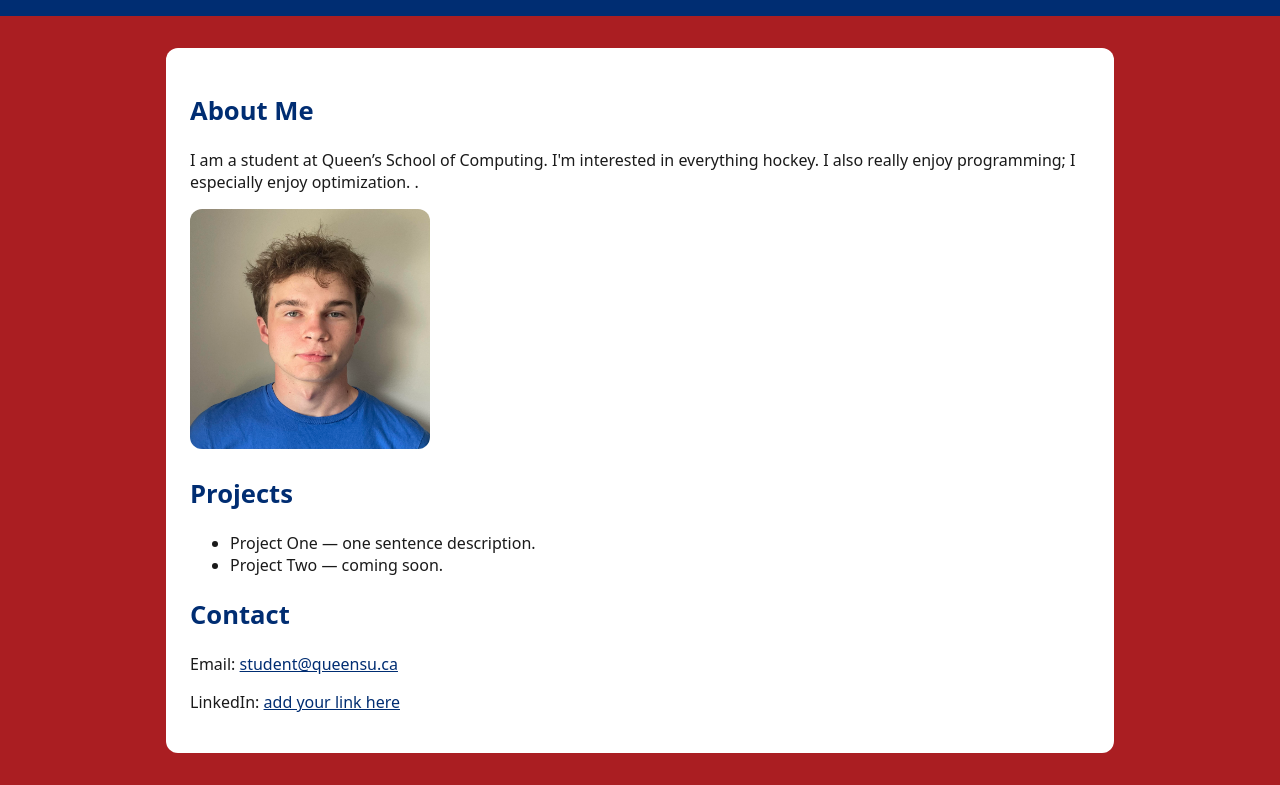
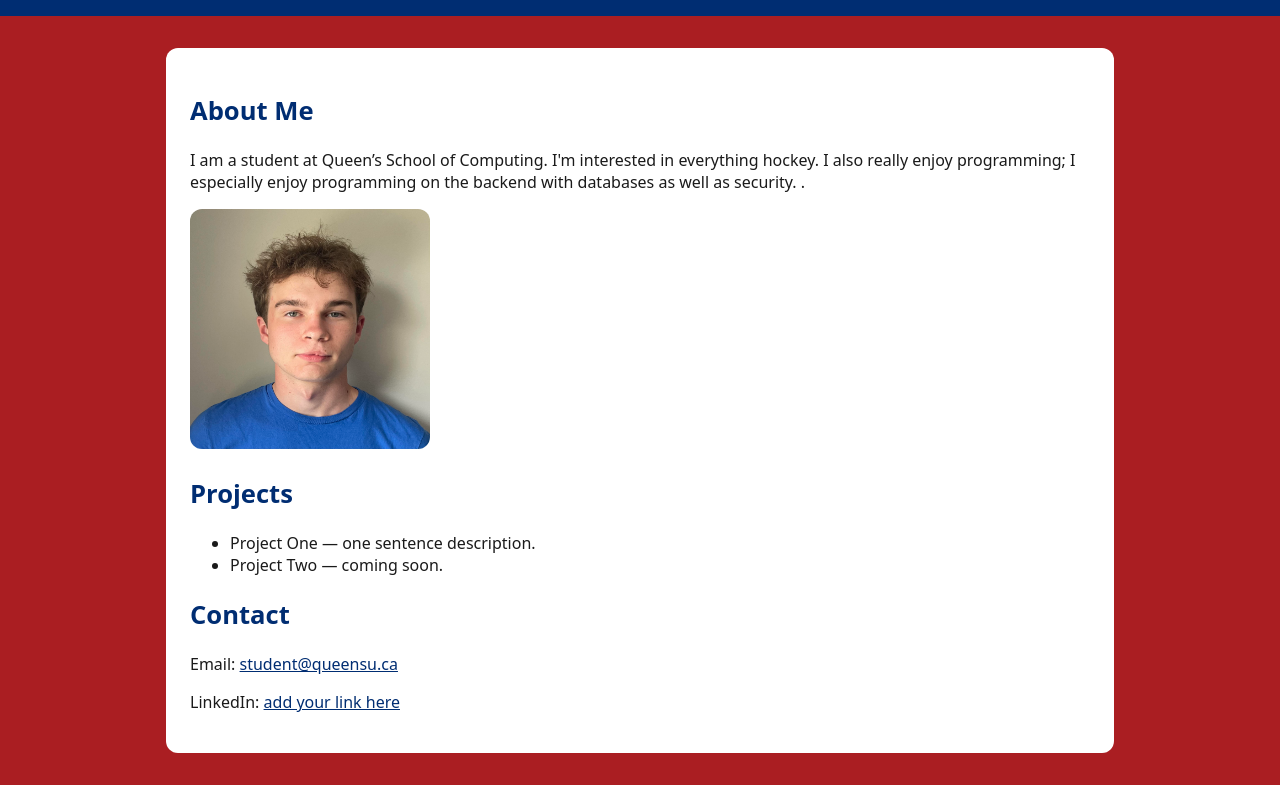
Before and after one commit to IRennie74/queens-student-page, a plain HTML site: page index.html in a window 1280 px wide. Shown: the part 102-887 px from the top of the page. Drawn offline with Linux system fonts and the light colour scheme.

Commit message:
Update index.html

```diff
--- a/index.html
+++ b/index.html
@@ -14,7 +14,7 @@
     <main>
       <!-- ====== ABOUT SECTION (edit the text) ====== -->
       <h2>About Me</h2>
-      <p>I am a student at Queen’s School of Computing. I'm interested in everything hockey. I also really enjoy programming; I especially enjoy optimization. <!-- replace with interests -->.</p>
+      <p>I am a student at Queen’s School of Computing. I'm interested in everything hockey. I also really enjoy programming; I especially enjoy programming on the backend with databases as well as security. <!-- replace with interests -->.</p>
 
       <!-- ====== PHOTO (upload me.jpg to repo root, then update the src below) ====== -->
       <img src="Headshot.jpg" alt="Ian Rennie portrait" width="240" height="240" />
```
